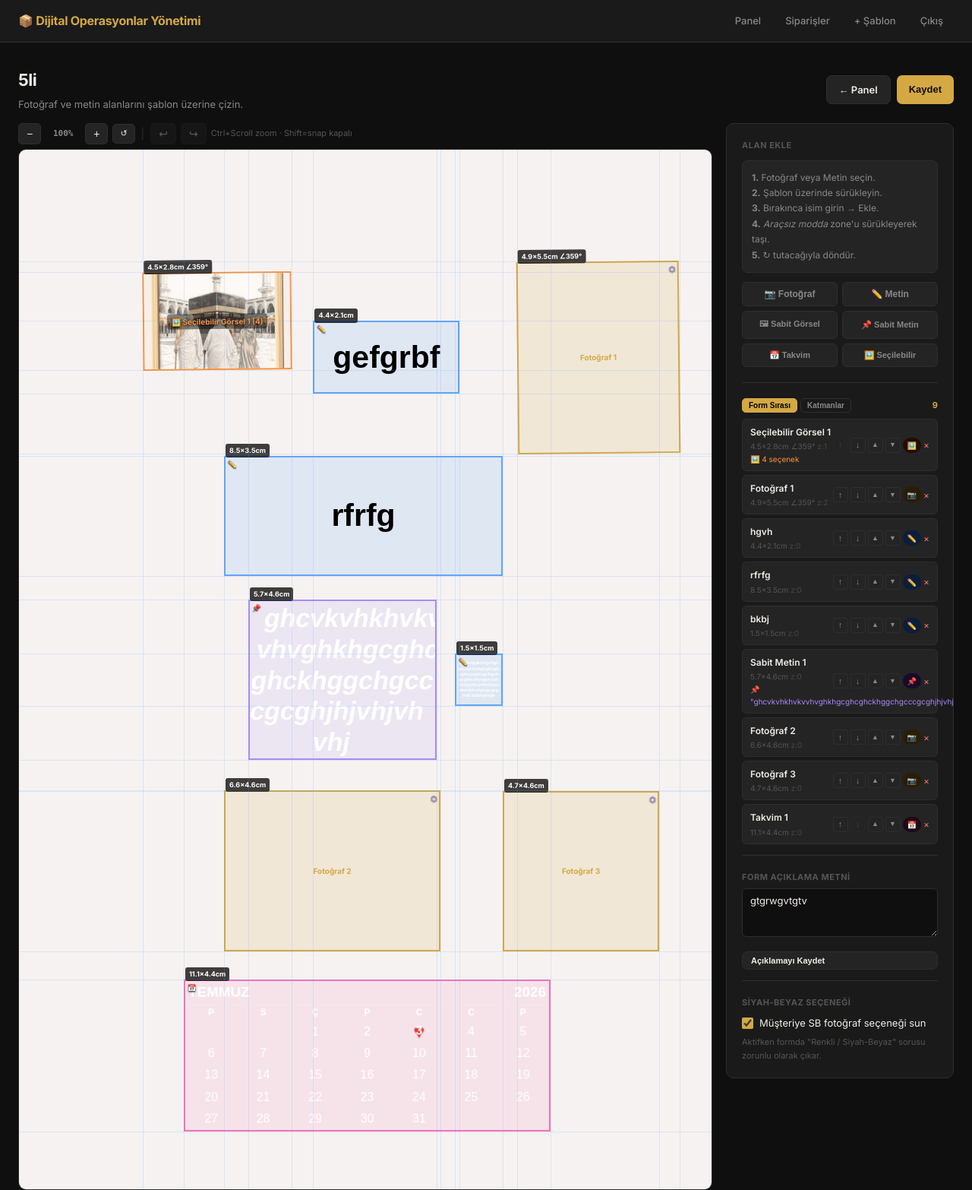
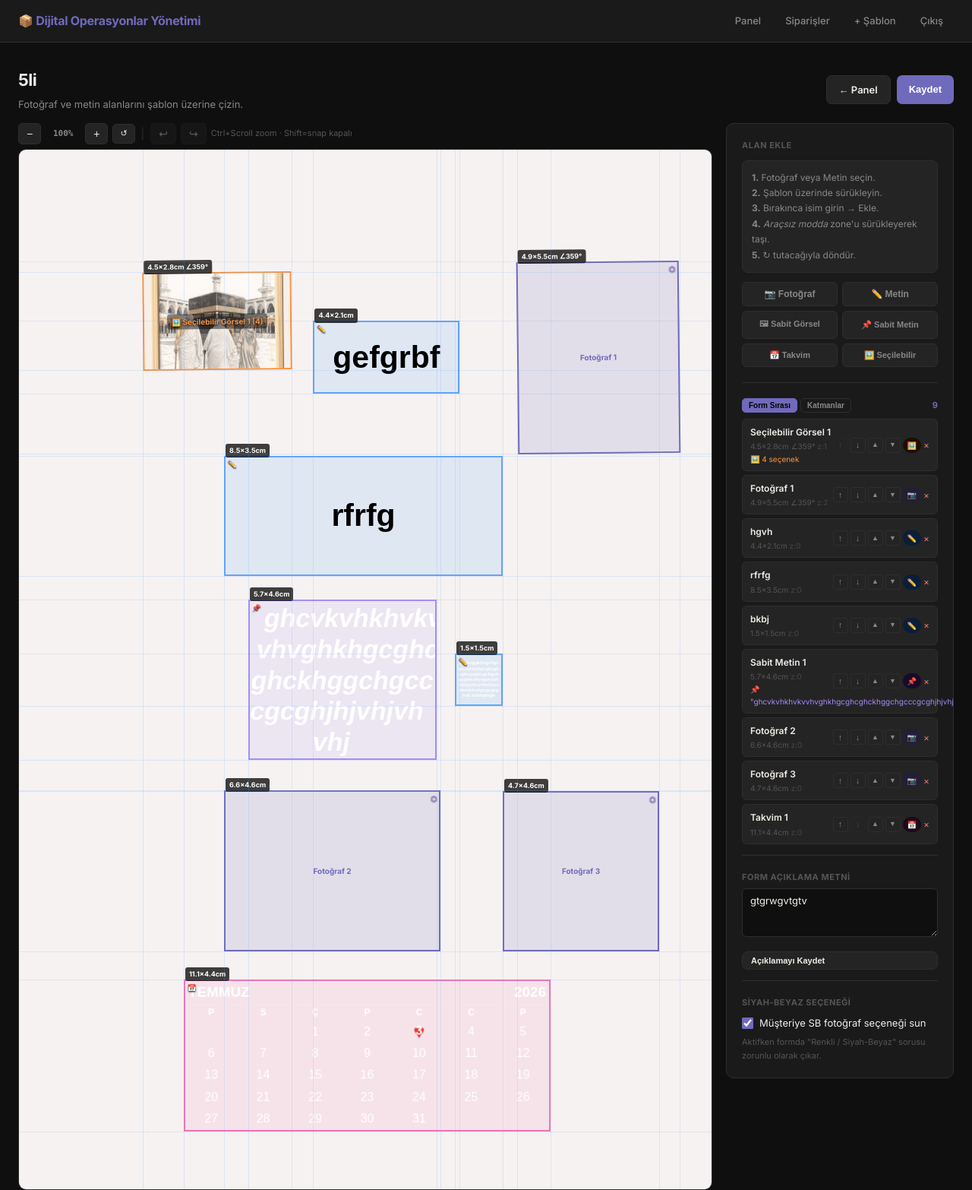
Before and after one commit to bendenolsun/tablo-app, a Flask app: page /admin/templates/771e2316/edit in a window 1280 px wide. Shown: the whole page at 76% size. Run offline with Flask 3, Linux system fonts and the light colour scheme; the visitor is signed in with stand-in values (Sample User, id 1); some libraries are stand-ins or nearby versions; some web fonts are replaced.

Commit message:
Renk teması sarı/altın'dan mor (#706abc) olarak güncellendi
Co-Authored-By: Claude Sonnet 4.6 <noreply@anthropic.com>

```diff
--- a/templates/404.html
+++ b/templates/404.html
@@ -1,3 +1,3 @@
 <!DOCTYPE html><html lang="tr"><head><meta charset="UTF-8"><title>Bulunamadı</title>
-<style>body{font-family:sans-serif;display:flex;align-items:center;justify-content:center;min-height:100vh;background:#0f0f0f;color:#888;text-align:center;}h1{color:#d4a843;font-size:48px;}p{margin-top:8px;}</style>
+<style>body{font-family:sans-serif;display:flex;align-items:center;justify-content:center;min-height:100vh;background:#0f0f0f;color:#888;text-align:center;}h1{color:#706abc;font-size:48px;}p{margin-top:8px;}</style>
 </head><body><div><h1>404</h1><p>Bu sayfa bulunamadı.</p></div></body></html>
--- a/templates/base.html
+++ b/templates/base.html
@@ -13,8 +13,8 @@
     --surface: #1a1a1a;
     --surface2: #242424;
     --border: #2e2e2e;
-    --accent: #d4a843;
-    --accent-dim: #a07a28;
+    --accent: #706abc;
+    --accent-dim: #5a559e;
     --text: #f0ede8;
     --text-muted: #888;
     --text-dim: #555;
@@ -91,8 +91,8 @@
     text-decoration: none;
     white-space: nowrap;
   }
-  .btn-primary { background: var(--accent); color: #0f0f0f; }
-  .btn-primary:hover { background: #e8bb55; color: #0f0f0f; }
+  .btn-primary { background: var(--accent); color: #ffffff; }
+  .btn-primary:hover { background: #8580cc; color: #ffffff; }
   .btn-secondary { background: var(--surface2); color: var(--text); border: 1px solid var(--border); }
   .btn-secondary:hover { border-color: var(--accent); color: var(--accent); }
   .btn-danger { background: transparent; color: var(--error); border: 1px solid #3a1a1a; }
--- a/templates/template_edit.html
+++ b/templates/template_edit.html
@@ -42,14 +42,14 @@ html, body { height:100%; overflow:hidden; }
 .zone-rect { position:absolute; border:2px solid; display:flex; align-items:center;
   justify-content:center; font-size:10px; font-weight:700;
   transform-origin:center center; box-sizing:border-box; }
-.zone-rect.photo { border-color:#d4a843; background:rgba(212,168,67,.15); color:#d4a843; }
+.zone-rect.photo { border-color:#706abc; background:rgba(112,106,188,.15); color:#706abc; }
 .zone-rect.text  { border-color:#60a5fa; background:rgba(96,165,250,.15); color:#60a5fa; }
 #canvas-container.tool-active .zone-rect { cursor:crosshair; }
 #canvas-container:not(.tool-active) .zone-rect { cursor:move; }
 #canvas-container.tool-active { cursor:crosshair; }
 #canvas-container:not(.tool-active) { cursor:default; }
 
-#sel-box { position:absolute; border:2px dashed var(--accent); background:rgba(212,168,67,.08);
+#sel-box { position:absolute; border:2px dashed var(--accent); background:rgba(112,106,188,.08);
   pointer-events:none; display:none; }
 
 /* Delete button */
@@ -60,15 +60,15 @@ html, body { height:100%; overflow:hidden; }
 
 /* Rotation handle — sadece .selected zone'da gösterilir, hover'a bağlı değil */
 .rot-handle { position:absolute; top:-22px; left:50%; transform:translateX(-50%);
-  width:16px; height:16px; background:rgba(212,168,67,.92); border-radius:50%;
+  width:16px; height:16px; background:rgba(112,106,188,.92); border-radius:50%;
   cursor:grab; z-index:20; display:none;
   border:1.5px solid rgba(0,0,0,.3);
   font-size:10px; line-height:16px; text-align:center; color:#000;
   pointer-events:auto; }
 .rot-handle::after { content:'↻'; }
 .zone-rect.selected .rot-handle { display:block; }
-.zone-rect.selected { outline:2px solid #d4a843; outline-offset:3px;
-  box-shadow:0 0 0 5px rgba(212,168,67,.18); }
+.zone-rect.selected { outline:2px solid #706abc; outline-offset:3px;
+  box-shadow:0 0 0 5px rgba(112,106,188,.18); }
 /* Çoklu seçimde döndürme tutacağını gizle */
 .multi-sel .zone-rect.selected .rot-handle { display:none; }
 
@@ -82,7 +82,7 @@ html, body { height:100%; overflow:hidden; }
 .sel-handle { position:absolute; width:10px; height:10px; background:#fff;
   border:1.5px solid #60a5fa; border-radius:2px; pointer-events:auto;
   box-sizing:border-box; transform:translate(-50%,-50%); z-index:19; }
-.sel-rot { border-radius:50%; background:rgba(212,168,67,.92); border-color:#d4a843;
+.sel-rot { border-radius:50%; background:rgba(112,106,188,.92); border-color:#706abc;
   cursor:grab; width:16px; height:16px; top:0; left:50%;
   transform:translate(-50%,-170%); font-size:10px; line-height:14px;
   text-align:center; color:#000; }
@@ -92,7 +92,7 @@ html, body { height:100%; overflow:hidden; }
 
 /* Seçili zone düzenleme paneli */
 #zone-edit-panel { border:1px solid var(--accent); border-radius:8px;
-  padding:12px; margin-bottom:0; background:rgba(212,168,67,.05); }
+  padding:12px; margin-bottom:0; background:rgba(112,106,188,.05); }
 #zone-edit-panel .ep-title { font-size:11px; font-weight:700; color:var(--accent);
   text-transform:uppercase; letter-spacing:.5px; margin-bottom:10px;
   display:flex; align-items:center; justify-content:space-between; }
@@ -155,7 +155,7 @@ html, body { height:100%; overflow:hidden; }
   background:var(--surface2); color:var(--text-muted); font-size:12px; font-weight:600;
   cursor:pointer; text-align:center; transition:all .15s; }
 .tool-btn:hover { border-color:var(--accent); color:var(--accent); }
-.tool-btn.ap { border-color:#d4a843; background:#1e1500; color:#d4a843; }
+.tool-btn.ap { border-color:#706abc; background:#1a1830; color:#706abc; }
 .tool-btn.at { border-color:#60a5fa; background:#001020; color:#60a5fa; }
 
 .inline-inp { width:100%; background:var(--bg); border:1px solid var(--border);
@@ -168,7 +168,7 @@ html, body { height:100%; overflow:hidden; }
   padding:7px 10px; background:var(--surface2); border:1px solid var(--border);
   border-radius:6px; margin-bottom:5px; font-size:12px; }
 .zitem .zbadge { font-size:10px; padding:2px 6px; border-radius:10px; font-weight:700; }
-.zp  { background:#2a1e00; color:#d4a843; }
+.zp  { background:#221e3a; color:#706abc; }
 .zt  { background:#0a1e3a; color:#60a5fa; }
 .zsi { background:#0a1e0a; color:#4ade80; }
 .zst { background:#1a0a2a; color:#a78bfa; }
@@ -190,8 +190,8 @@ html, body { height:100%; overflow:hidden; }
 .layer-item { display:flex; align-items:center; gap:6px; padding:5px 6px 5px 3px; border-radius:6px;
   border:1px solid transparent; margin-bottom:3px; transition:background .12s; }
 .layer-item:hover { background:var(--surface2); }
-.layer-item.layer-selected { border-color:var(--accent); background:rgba(212,168,67,.12); }
-.layer-item.drag-over { border-color:var(--accent); background:rgba(212,168,67,.22); border-style:dashed; }
+.layer-item.layer-selected { border-color:var(--accent); background:rgba(112,106,188,.12); }
+.layer-item.drag-over { border-color:var(--accent); background:rgba(112,106,188,.22); border-style:dashed; }
 .layer-drag-handle { color:var(--text-dim); font-size:11px; cursor:grab; padding:0 2px;
   user-select:none; letter-spacing:-.5px; }
 .layer-drag-handle:active { cursor:grabbing; }
@@ -2431,7 +2431,7 @@ function showZoneEditPanel(idx) {
       renderEditSelOptionsList(z.options || []);
     }
   } else {
-    if (badge) { badge.textContent = 'fotoğraf'; badge.style.color = '#d4a843'; }
+    if (badge) { badge.textContent = 'fotoğraf'; badge.style.color = '#706abc'; }
     photoOpts.style.display = 'block';
     document.getElementById('edit-group-name').value = z.group_name || '';
     document.getElementById('edit-form-label').value = z.form_label || '';
@@ -2863,11 +2863,11 @@ function _showAngleOverlay(degTotal, bbox, snapping) {
   if (snapping) {
     _angleOverlay.style.background = 'rgba(255,220,0,.95)';
     _angleOverlay.style.color      = '#000';
-    _angleOverlay.style.border     = '1px solid rgba(212,168,67,.8)';
+    _angleOverlay.style.border     = '1px solid rgba(112,106,188,.8)';
   } else {
     _angleOverlay.style.background = 'rgba(0,0,0,.82)';
     _angleOverlay.style.color      = '#fff';
-    _angleOverlay.style.border     = '1px solid rgba(212,168,67,.4)';
+    _angleOverlay.style.border     = '1px solid rgba(112,106,188,.4)';
   }
   _angleOverlay.style.left = (bbox.cx - 3).toFixed(2) + '%';
   _angleOverlay.style.top  = Math.max(0.5, bbox.y - 7).toFixed(2) + '%';
--- a/templates/template_new.html
+++ b/templates/template_new.html
@@ -207,7 +207,7 @@ function detectType() {
 
   const multipage = document.getElementById('multipage-upload');
   const known = {
-    'PSTR': { text:'🖼 Poster — 29.7×40 cm (otomatik)', bg:'#1e1400', color:'#d4a843' },
+    'PSTR': { text:'🖼 Poster — 29.7×40 cm (otomatik)', bg:'#1a1830', color:'#706abc' },
     'A3':   { text:'📄 A3 Baskı — 29.7×42 cm (otomatik)', bg:'#001528', color:'#60a5fa' },
     'MDF':  { text:'🪵 MDF Tablo — 3 sabit ebat', bg:'#0f1e0a', color:'#4ade80' },
   };
```
Also changed, not shown: templates/login.html (+4 -4 lines).
